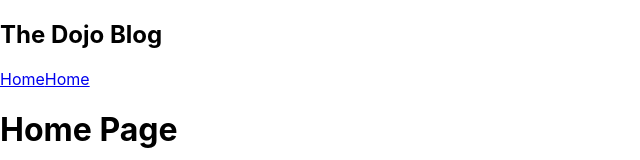
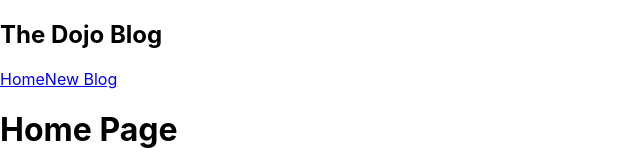
Before and after one commit to johnkeychishugi/dojo-blog, a JavaScript app: page / in a window 1280 px wide. Shown: the top 160 px of the page, without its empty margins (0-640 px from the left). Built offline with nearby package versions, Linux system fonts and the light colour scheme; the HTML template or start-up script is replaced by a standard one.

Commit message:
ft-create-Nav-bar-component

```diff
--- a/src/Navbar.js
+++ b/src/Navbar.js
@@ -4,7 +4,7 @@ const Navbar = () => {
             <h1>The Dojo Blog</h1>
             <div className="links">
                 <a href="/">Home</a>
-                <a href="/create">Home</a>
+                <a href="/create">New Blog</a>
             </div>
         </nav>
      );
```
